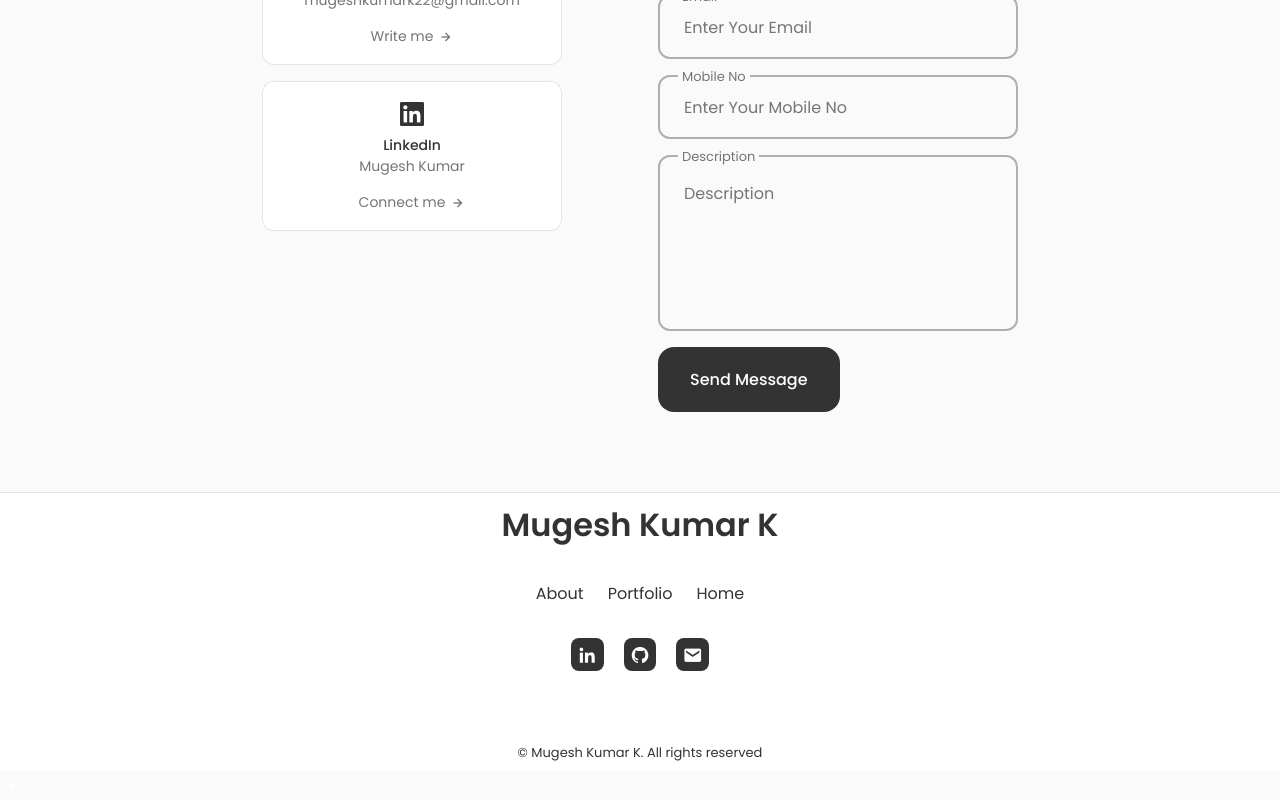
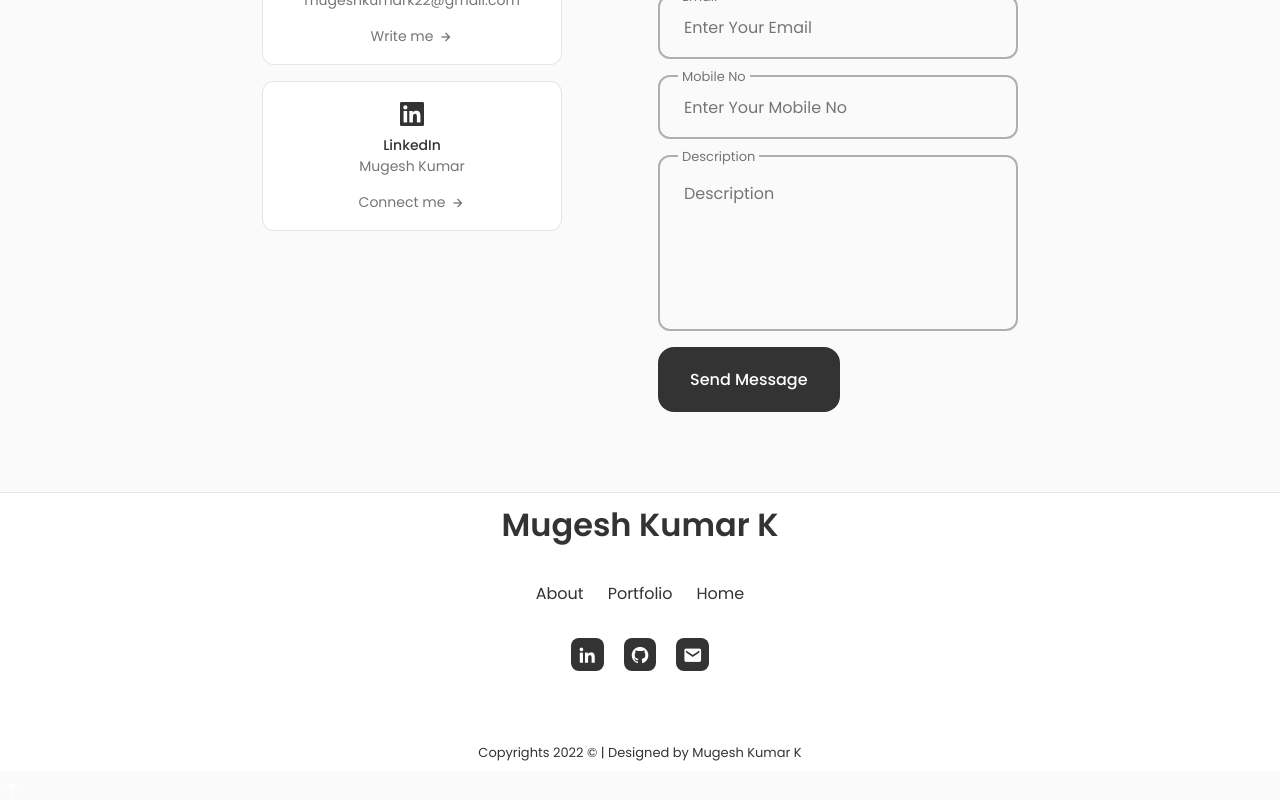
Before and after one commit to Mugesh2297/portfolio, a React (Create React App) app: page / in a window 1280 px wide. Shown: the part 3578-4378 px from the top of the page. Built offline with nearby package versions, Linux system fonts and the light colour scheme.

Commit message:
changes in footer

```diff
--- a/src/Components/Footer/Footer.jsx
+++ b/src/Components/Footer/Footer.jsx
@@ -36,7 +36,7 @@ const Footer = () => {
         <i class='bx bxs-envelope' ></i>
         </a>
             </div>
-            <span className='footer__copy'>&#169; Mugesh Kumar K. All rights reserved</span>
+            <span className='footer__copy'>Copyrights 2022 &#169; | Designed by Mugesh Kumar K </span>
         </div>
     </footer>
   )
--- a/src/Components/Home/Data.jsx
+++ b/src/Components/Home/Data.jsx
@@ -5,7 +5,9 @@ function Data() {
     <div className='home__data'>
         <h1 className='home__title'>Mugesh Kumar K </h1>
         <h3 className='home__subtitle'>Full Stack Developer</h3>
+
       <a href="#contact" className='button button--flex'>Say Hello </a>
+
     </div>
   )
 }
```
